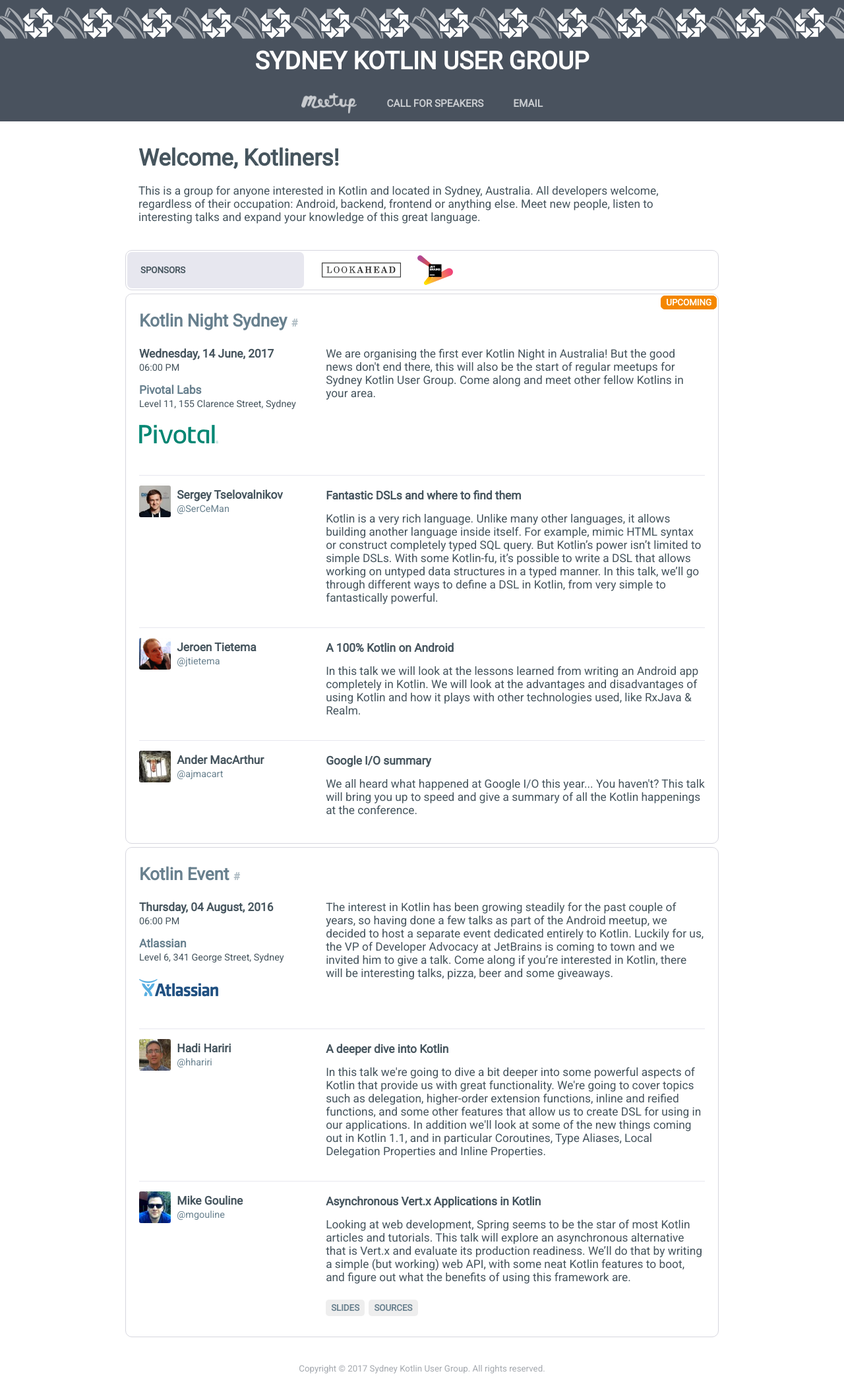
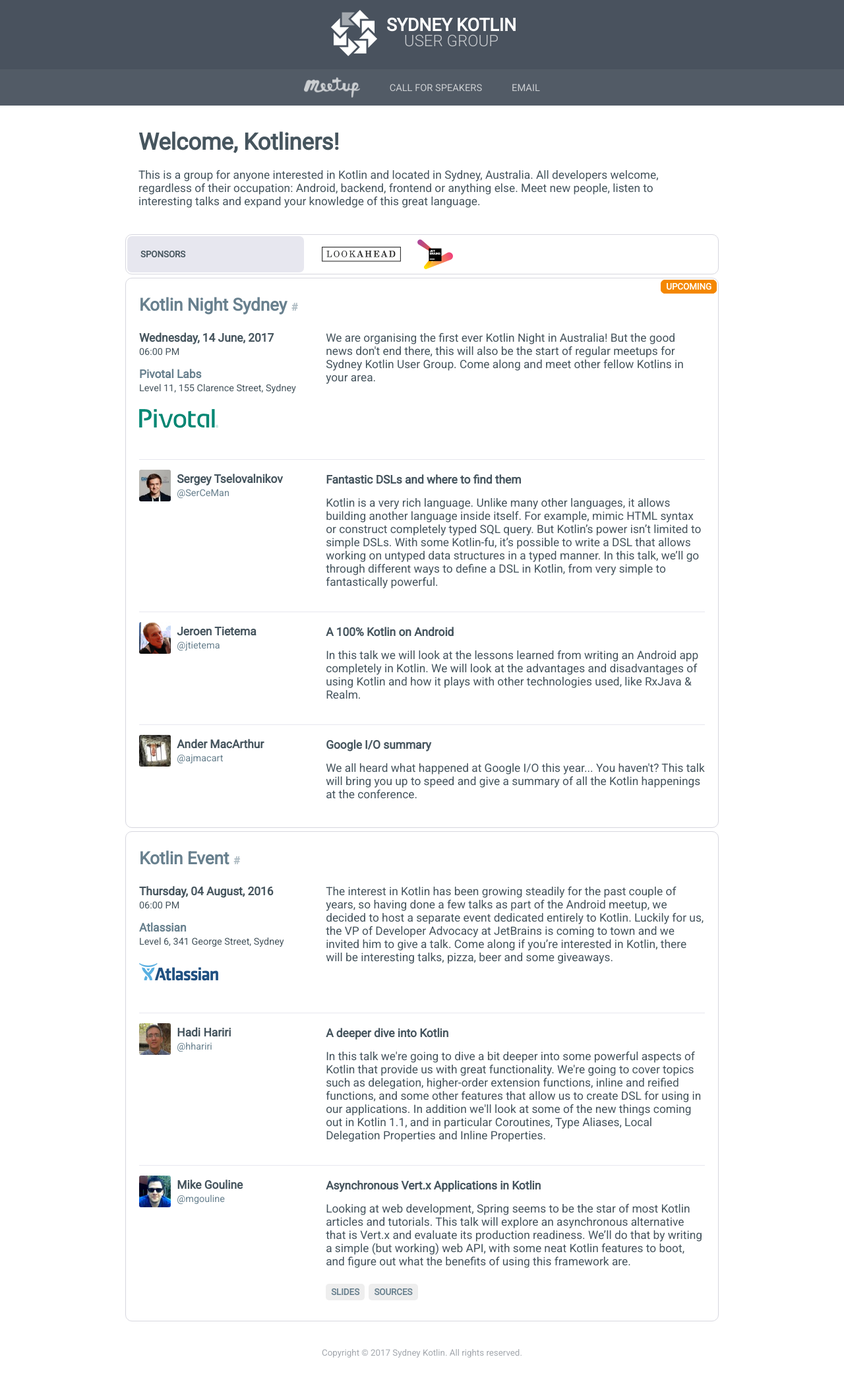
Before and after one commit to garethsime/sydkotlin.github.io, a Jekyll site: the page built from index.html, in a window 1280 px wide. Shown: the whole page at 66% size. Built offline with Jekyll 4.4.1, drawn with Linux system fonts in a browser that asks for light colours; nearby versions of some CDN libraries; after the commit the page ends 2083 px from its top, so only the background shows below that.

Commit message:
Update header graphics

```diff
--- a/_config.yml
+++ b/_config.yml
@@ -18,13 +18,14 @@
 timezone: Australia/Sydney
 markdown: kramdown
 baseurl: ""
-url: "https://sydkotlin.space"
-# url: "http://127.0.0.1:4000" # Development
+# url: "https://sydkotlin.space"
+url: "http://127.0.0.1:4000" # Development
 # url: "http://10.0.2.2:4000" # Android emulator
 # url: "http://10.0.3.2:4000" # Genymotion emulator
 
 # Content
-title: "Sydney Kotlin User Group"
+title: "Sydney Kotlin"
+subtitle: "User Group"
 
 # Social
 social_meetup: "https://www.meetup.com/sydney-kotlin/"
--- a/_includes/head.html
+++ b/_includes/head.html
@@ -4,24 +4,24 @@
 <meta name="theme-color" content="#f4fbff"/>
 
 <!-- Content -->
-<title>{% if page.id != "home" %}{{ page.title }} - {% endif %}{{ site.title }}</title>
+<title>{% if page.id != "home" %}{{ page.title }} - {% endif %}{{ site.title }} {{ site.subtitle }}</title>
 <meta name="description" content="{{ page.description }}"/>
 
 <!-- Open Graph -->
 <meta property="og:type" content="website"/>
-<meta property="og:title" content="{% if page.id != "home" %}{{ page.title }} - {% endif %}{{ site.title }}"/>
+<meta property="og:title" content="{% if page.id != "home" %}{{ page.title }} - {% endif %}{{ site.title }} {{ site.subtitle }}"/>
 <meta property="og:description" content="{{ page.description }}"/>
 <meta property="og:url" content="{{ site.url }}{{ site.baseurl }}{{ page.url }}"/>
 <meta property="og:image" content="{{ site.url }}{{ site.baseurl }}/assets/images/logo_large.png"/>
 
 <!-- Schema.org markup for Google+ -->
-<meta itemprop="name" content="{% if page.id != "home" %}{{ page.title }} - {% endif %}{{ site.title }}}"/>
+<meta itemprop="name" content="{% if page.id != "home" %}{{ page.title }} - {% endif %}{{ site.title }}} {{ site.subtitle }}"/>
 <meta itemprop="description" content="{{ page.description }}"/>
 <meta itemprop="image" content="{{ site.url }}{{ site.baseurl }}/assets/images/logo_large.png"/>
 
 <!-- Twitter Card data -->
 <meta name="twitter:card" content="summary"/>
-<meta name="twitter:title" content="{% if page.id != "home" %}{{ page.title }} - {% endif %}{{ site.title }}"/>
+<meta name="twitter:title" content="{% if page.id != "home" %}{{ page.title }} - {% endif %}{{ site.title }} {{ site.subtitle }}"/>
 <meta name="twitter:description" content="{{ page.description }}"/>
 <meta name="twitter:site" content="@{{ site.social_twitter }}"/>
 <meta name="twitter:creator" content="@{{ site.social_twitter }}"/>
@@ -29,8 +29,8 @@
 
 <!-- Links -->
 <link href="{{ site.url }}{{ site.baseurl }}/assets/images/favicon.png" rel="shortcut icon" type="image/x-icon"/>
-<link href="{{ site.url }}{{ site.baseurl }}/css/main-v10.css" rel="stylesheet" type="text/css"/>
-<link href="https://fonts.googleapis.com/css?family=Roboto|Roboto+Mono" rel="stylesheet"/>
+<link href="{{ site.url }}{{ site.baseurl }}/css/main-v11.css" rel="stylesheet" type="text/css"/>
+<link href="https://fonts.googleapis.com/css?family=Roboto+Mono|Roboto:300,400&amp;subset=cyrillic" rel="stylesheet"/>
 
 <!-- Scripts -->
 <script src="https://ajax.googleapis.com/ajax/libs/jquery/3.1.0/jquery.min.js"></script>
--- a/_includes/header.html
+++ b/_includes/header.html
@@ -1,7 +1,10 @@
 <div id="header">
-    <div id="cover" title="{{ site.title }}">&nbsp;</div>
-    <div id="title" class="fixed-width">
-        {{ site.title | upcase }}
+    <div id="cover" class="fixed-width" style="">
+        <img src="./assets/images/logo_medium.png" id="logo" />
+        <div id="title">
+            <span>{{ site.title | upcase }}</span>
+            <span>{{ site.subtitle | upcase }}</span>
+        </div>
     </div>
     <div id="menu">
         <div class="fixed-width">
--- a/css/main-v10.css
+++ b/css/main-v11.css
@@ -53,20 +53,41 @@
 }
 
 #header #cover {
-    height: 60px;
-    background: url('../assets/images/logo_repeat.png') repeat-x center 10px;
-    background-size: 90px 50px;
-    text-align: center;
-}
-
-#header #title {
     padding: 10px 0 10px 0;
     text-align: center;
-    font-weight: bold;
     color: #fff;
 }
 
+#header #cover #logo {
+    margin: 5px 10px 5px 5px;
+    display: inline-block;
+    width: 70px;
+    height: 70px;
+    vertical-align: middle;
+}
+
+#header #cover #title {
+    display: inline-block;
+    vertical-align: middle;
+}
+
+#header #cover #title span {
+    display: block;
+    font-size: 18pt;
+    font-weight: bold;
+    font-weight: 300;
+    line-height: 95%;
+    opacity: 0.7;
+}
+
+#header #cover #title span:first-child {
+    font-size: 20pt;
+    font-weight: bold;
+    opacity: 1.0;
+}
+
 #header #menu {
+    background-color: rgba(255, 255, 255, .05);
     margin-top: 5px;
     text-align: center;
     font-size: 15pt;
@@ -79,7 +100,8 @@
     margin-left: 20px;
     margin-right: 20px;
     font-weight: bold;
-    font-size: 11.5pt;
+    font-size: 11pt;
+    font-weight: 400;
     text-transform: uppercase;
     text-decoration: none;
     color: #fff;
@@ -320,10 +342,6 @@
         padding: 8px 0 8px 0;
     }
 
-    #header #title {
-        font-size: 28pt;
-    }
-
     #header #menu a {
         margin-top: 0;
         margin-bottom: 0;
@@ -360,10 +378,6 @@
         padding: 2px 0 5px 0;
     }
 
-    #header #title {
-        font-size: 18pt;
-    }
-
     #header #menu a {
         margin-top: 15px;
         margin-bottom: 15px;
```
Also changed, not shown: assets/images/logo_medium.png, assets/images/logo_repeat.png (deleted).
